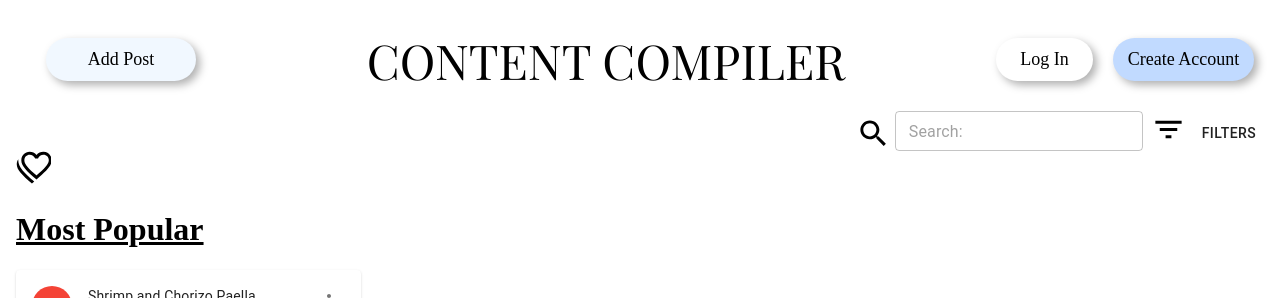
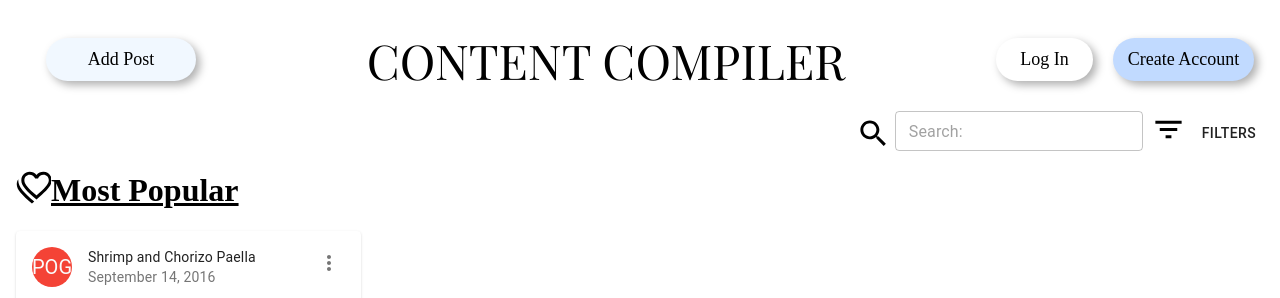
Before and after one commit to Edwu29/Content-Compiler, a React (Create React App) app in the folder frontend/: page / in a window 1280 px wide. Shown: the top 298 px of the page. Built offline with nearby package versions, Linux system fonts and the light colour scheme; grey boxes are pictures that could not be loaded.

Commit message:
Aligned most popular icon with icon

```diff
--- a/frontend/src/App.css
+++ b/frontend/src/App.css
@@ -1,3 +1,8 @@
 .App {
   text-align: center;
 }
+
+.App-mostPopular {
+  display: flex;
+  align-items: center;
+}
--- a/frontend/src/App.js
+++ b/frontend/src/App.js
@@ -138,7 +138,7 @@ function App() {
       </Grid>
     </div>
 
-    <div>
+    <div className="App-mostPopular">
       <div>
         <SvgIcon fontSize = "large">
           <svg width="25" height="25" viewBox="0 0 25 25" fill="none" xmlns="http://www.w3.org/2000/svg">
```
